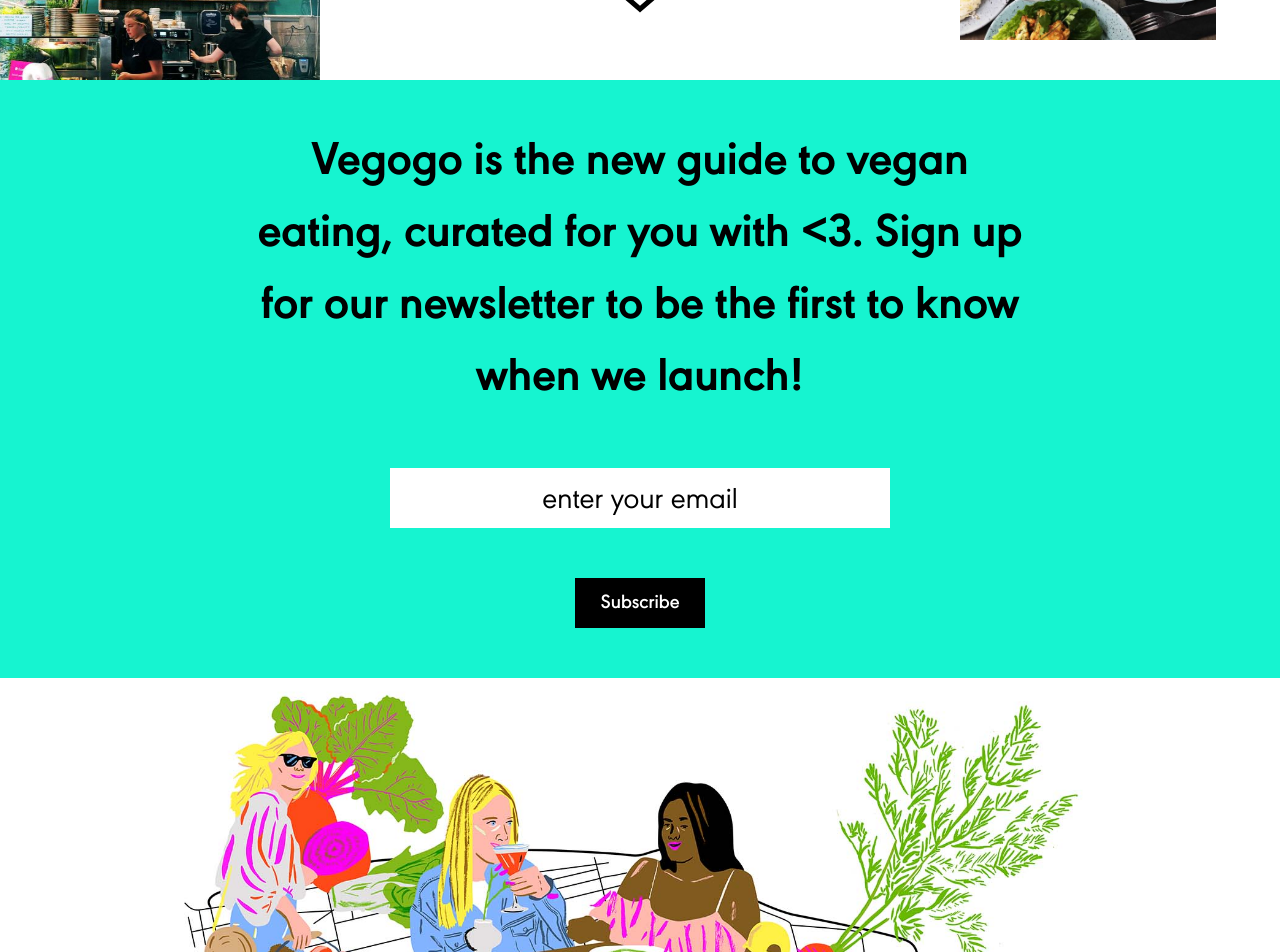
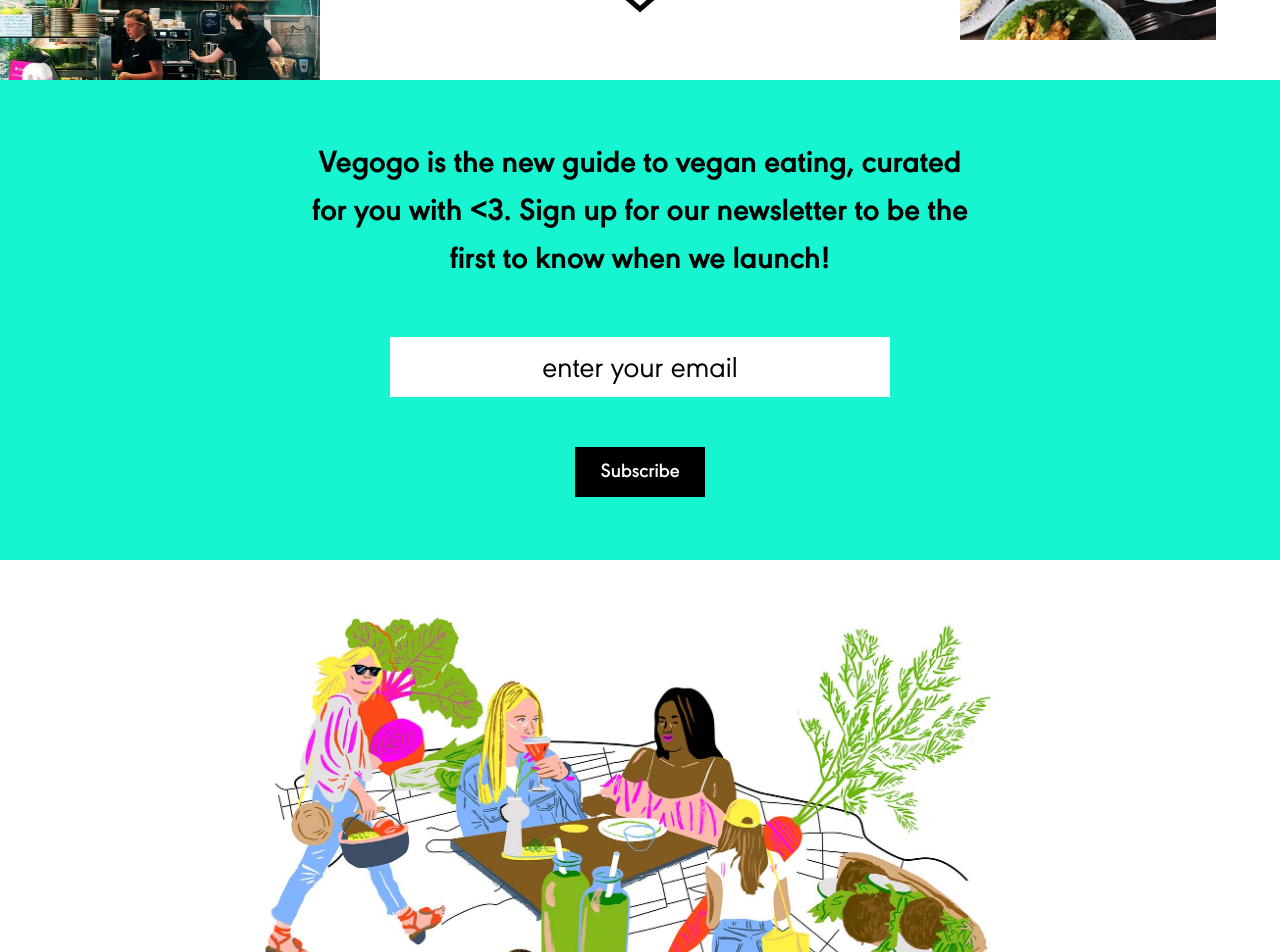
Before and after one commit to annaawgren/vegogosignup, a React (Create React App) app in the folder my-app/: page / in a window 1280 px wide. Shown: the part 720-1672 px from the top of the page. Built offline with nearby package versions, Linux system fonts and the light colour scheme.

Commit message:
footerfixx

```diff
--- a/my-app/src/footer.css
+++ b/my-app/src/footer.css
@@ -70,7 +70,7 @@
 
 @media (min-width: 1000px) {
   .illis img {
-    max-width: 1000px;
+    max-width: 800px;
   }
 }
 
--- a/my-app/src/signup.css
+++ b/my-app/src/signup.css
@@ -86,11 +86,7 @@
 
 @media (min-width: 950px) {
   .signup-txt-box {
-    width: 800px;
-  }
-  .signup-txt {
-    font-size: 3em;
-    line-height: 1.5em;
+    width: 660px;
   }
 
   input::placeholder {
```
